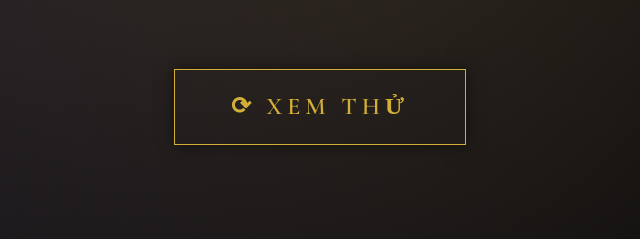
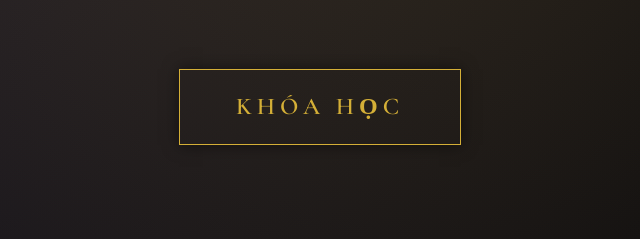
Before and after one commit to liberamusic/web, a plain HTML site: page index.html in a window 1280 px wide. Shown: the part 451-690 px from the top of the page, 320-960 px from the left. Drawn offline with nearby package versions, Linux system fonts and the light colour scheme.

Commit message:
Update index.html

```diff
--- a/index.html
+++ b/index.html
@@ -373,8 +373,8 @@
         <h1>LIBERA</h1>
         <div class="tagline">Angel Voices · Eternal Peace</div>
 
-        <!-- Nút "Xem thử" cuộn xuống phần môn học nổi bật -->
-        <a href="#featured" class="btn-view">⟳ Xem thử</a>
+        <!-- Nút "Khóa Học" cuộn xuống phần môn học nổi bật -->
+        <a href="#featured" class="btn-view">Khóa Học</a>
 
         <div class="quote">
             “Âm nhạc là tiếng vọng của thiên đường” — Libera
```
